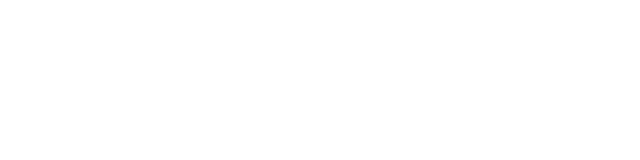
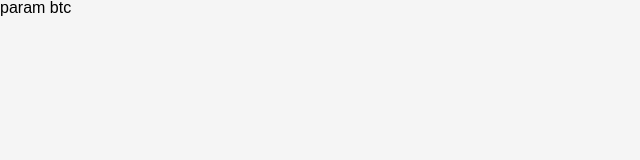
Before and after one commit to ckhe1215/crypto-tracker, a React (Create React App) app: page /btc in a window 1280 px wide. Shown: the top 160 px of the page, without its empty margins (0-640 px from the left). Built offline with nearby package versions, Linux system fonts and the light colour scheme.

Commit message:
setting: style, router, state management, react query

```diff
--- a/src/App.tsx
+++ b/src/App.tsx
@@ -1,7 +1,18 @@
 import React from "react";
+import { QueryClient, QueryClientProvider } from "react-query";
+import { RouterProvider, createBrowserRouter } from "react-router-dom";
+import { RecoilRoot, useRecoilValue } from "recoil";
+import routes from "./routes";
 
-function App() {
-  return <div></div>;
+export default function App() {
+  const router = createBrowserRouter(routes);
+  const queryClient = new QueryClient();
+
+  return (
+    <RecoilRoot>
+      <QueryClientProvider client={queryClient}>
+        <RouterProvider router={router} />
+      </QueryClientProvider>
+    </RecoilRoot>
+  );
 }
-
-export default App;
--- /dev/null
+++ b/src/apis.tsx
@@ -0,0 +1,5 @@
+export function fetchCoins() {
+  return fetch("https://api.coinpaprika.com/v1/coins").then((response) =>
+    response.json()
+  );
+}
--- /dev/null
+++ b/src/atom.tsx
@@ -0,0 +1,6 @@
+import { atom } from "recoil";
+
+export const isDarkAtom = atom({
+  key: "isDark",
+  default: false,
+});
--- a/src/index.tsx
+++ b/src/index.tsx
@@ -5,6 +5,7 @@ import App from "./App";
 const root = ReactDOM.createRoot(
   document.getElementById("root") as HTMLElement
 );
+
 root.render(
   <React.StrictMode>
     <App />
--- /dev/null
+++ b/src/pages/Coin.tsx
@@ -0,0 +1,7 @@
+import React from "react";
+import { useParams } from "react-router-dom";
+
+export default function Coin() {
+  const { coinId } = useParams();
+  return <div>param {coinId}</div>;
+}
--- /dev/null
+++ b/src/pages/Home.tsx
@@ -0,0 +1,14 @@
+import React from "react";
+import { useQuery } from "react-query";
+import { Link } from "react-router-dom";
+import { fetchCoins } from "../apis";
+
+export default function Home() {
+  const { isLoading, data } = useQuery("allCoins", fetchCoins);
+  return (
+    <div>
+      Home
+      <Link to="/btc">btc</Link>
+    </div>
+  );
+}
--- /dev/null
+++ b/src/pages/Layout.tsx
@@ -0,0 +1,17 @@
+import { Outlet } from "react-router-dom";
+import { useRecoilValue } from "recoil";
+import { isDarkAtom } from "../atom";
+import { ThemeProvider } from "styled-components";
+import { darkTheme, lightTheme } from "../styles/theme";
+import GlobalStyle from "../styles/GlobalStyle";
+
+export default function Layout() {
+  const isDarkMode = useRecoilValue(isDarkAtom);
+
+  return (
+    <ThemeProvider theme={isDarkMode ? darkTheme : lightTheme}>
+      <GlobalStyle />
+      <Outlet />
+    </ThemeProvider>
+  );
+}
--- /dev/null
+++ b/src/routes.tsx
@@ -0,0 +1,15 @@
+import Coin from "./pages/Coin";
+import Home from "./pages/Home";
+import Layout from "./pages/Layout";
+
+const routes = [
+  {
+    element: <Layout />,
+    children: [
+      { path: "/", element: <Home /> },
+      { path: "/:coinId", element: <Coin /> },
+    ],
+  },
+];
+
+export default routes;
--- /dev/null
+++ b/src/styles/GlobalStyle.tsx
@@ -0,0 +1,65 @@
+import { createGlobalStyle } from "styled-components";
+
+const GlobalStyle = createGlobalStyle`
+    html, body, div, span, applet, object, iframe,
+    h1, h2, h3, h4, h5, h6, p, blockquote, pre,
+    a, abbr, acronym, address, big, cite, code,
+    del, dfn, em, img, ins, kbd, q, s, samp,
+    small, strike, strong, sub, sup, tt, var,
+    b, u, i, center,
+    dl, dt, dd, menu, ol, ul, li,
+    fieldset, form, label, legend,
+    table, caption, tbody, tfoot, thead, tr, th, td,
+    article, aside, canvas, details, embed,
+    figure, figcaption, footer, header, hgroup,
+    main, menu, nav, output, ruby, section, summary,
+    time, mark, audio, video {
+      margin: 0;
+      padding: 0;
+      border: 0;
+      font-size: 100%;
+      font: inherit;
+      vertical-align: baseline;
+    }
+    /* HTML5 display-role reset for older browsers */
+    article, aside, details, figcaption, figure,
+    footer, header, hgroup, main, menu, nav, section {
+      display: block;
+    }
+    /* HTML5 hidden-attribute fix for newer browsers */
+    *[hidden] {
+        display: none;
+    }
+    body {
+      line-height: 1;
+    }
+    menu, ol, ul {
+      list-style: none;
+    }
+    blockquote, q {
+      quotes: none;
+    }
+    blockquote:before, blockquote:after,
+    q:before, q:after {
+      content: '';
+      content: none;
+    }
+    table {
+      border-collapse: collapse;
+      border-spacing: 0;
+    }
+    * {
+      box-sizing: border-box;
+    }
+    body {
+      font-family: 'Source Sans Pro', sans-serif;
+      background-color: ${(props) => props.theme.bgColor};
+      color: ${(props) => [props.theme.textColor]};
+    }
+    a{
+      text-decoration: none;
+      color: inherit;
+    }
+  `;
+
+export default GlobalStyle;
--- /dev/null
+++ b/src/styles/theme.ts
@@ -0,0 +1,11 @@
+import { DefaultTheme } from "styled-components";
+
+export const darkTheme: DefaultTheme = {
+  bgColor: "#2f3640",
+  textColor: "white",
+};
+
+export const lightTheme: DefaultTheme = {
+  bgColor: "whitesmoke",
+  textColor: "black",
+};
```
Also changed, not shown: package.json (+7 -0 lines), src/styles/style.d.ts (added, +10 -0 lines), 1 other file (tests, documents, lock files or other folders).
